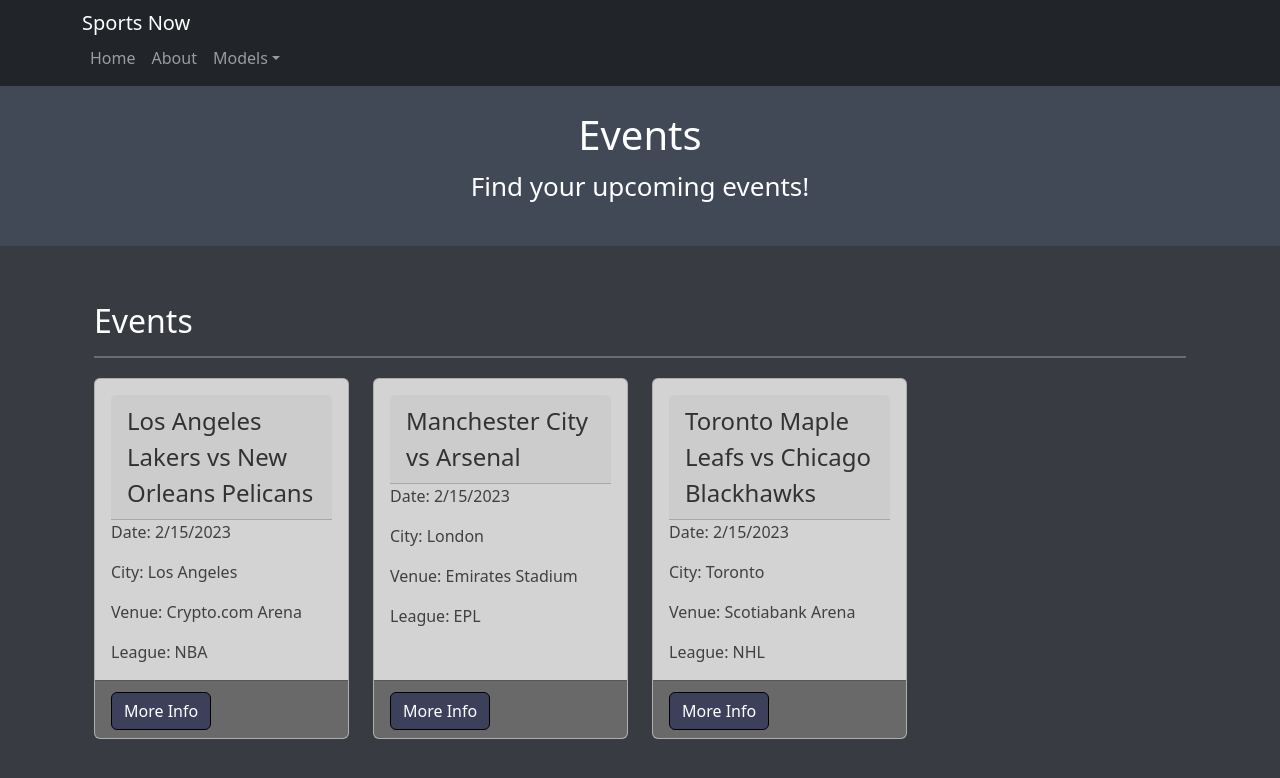
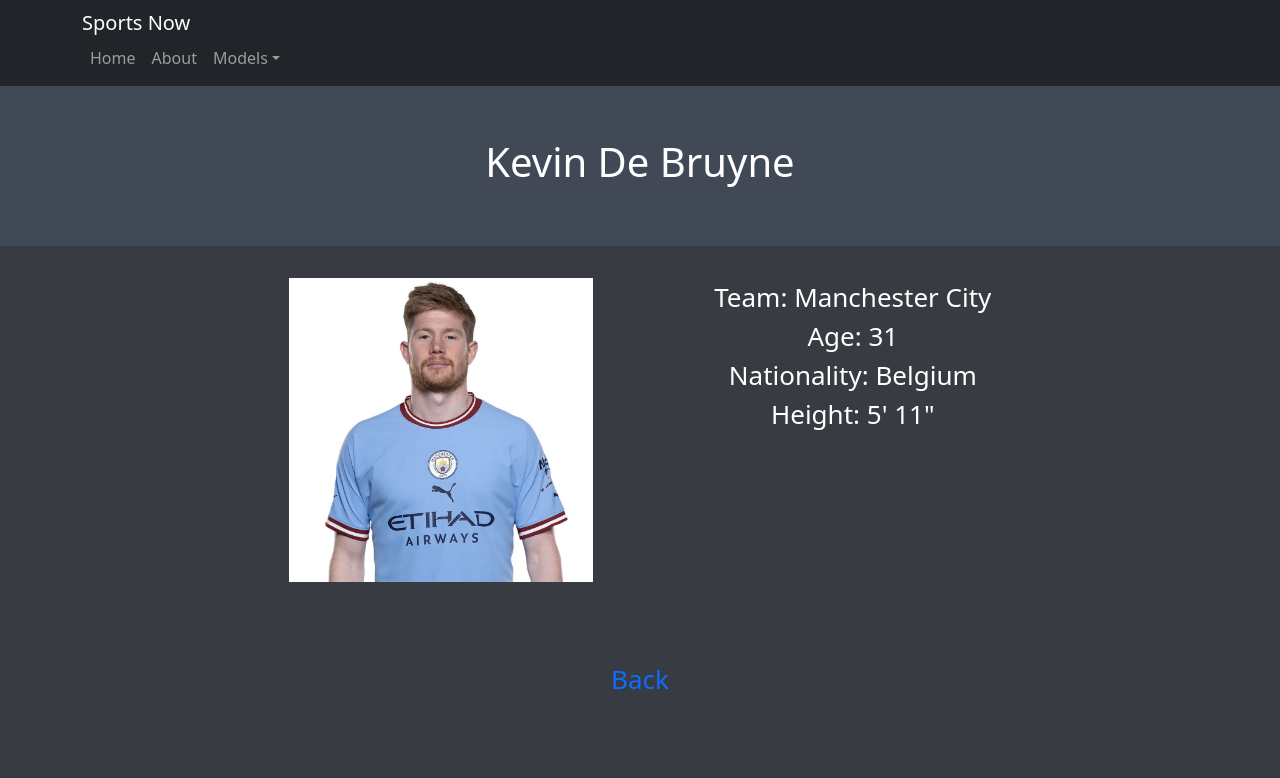
Before and after one commit to aknbln/sportsrightnow, a React (Create React App) app in the folder front-end/: page /players/2 in a window 1280 px wide. Shown: the top 778 px of the page. Built offline with nearby package versions, Linux system fonts and the light colour scheme.

Commit message:
added instance pages for players

```diff
--- a/front-end/src/App.js
+++ b/front-end/src/App.js
@@ -3,6 +3,9 @@
 import Home from './pages/Home'
 import About from './pages/About'
 import Players from './pages/Players'
+import Players1 from './pages/instances/Players1'
+import Players2 from './pages/instances/Players2'
+import Players3 from './pages/instances/Players3'
 import Teams from './pages/Teams'
 import Events from './pages/Events'
 import NotFound from './pages/NotFound'
@@ -61,9 +64,9 @@
           <Route path="/teams/2" element={<Events />}/>
           <Route path="/teams/3" element={<Events />}/>
 
-          <Route path="/players/1" element={<Events />}/>
-          <Route path="/players/2" element={<Events />}/>
-          <Route path="/players/3" element={<Events />}/>
+          <Route path="/players/1" element={<Players1 />}/>
+          <Route path="/players/2" element={<Players2 />}/>
+          <Route path="/players/3" element={<Players3 />}/>
 
           <Route path="/events/1" element={<Events />}/>
           <Route path="/events/2" element={<Events />}/>
--- /dev/null
+++ b/front-end/src/pages/instances/Players1.js
@@ -0,0 +1,31 @@
+import React from 'react'
+import Lebron from "../../assets/images/Lebron.jpg"
+import {Link} from 'react-router-dom'
+
+
+const Players1 = ({}) =>{
+    return (
+        <div className="App">
+            <header className="App-header">
+              <h1>Lebron James</h1>
+            </header>
+            <div className='App-body'>
+                <div style={{display: "flex", flexDirection: "row", justifyContent: "center"}}>
+                    <img src={Lebron} style={{float: 'left', width:'25%'}} alt="logo" />
+                    <div style={{width: "10%"}}/>
+                    <p style={{float: 'right'}}>
+                        Team: Los Angeles Lakers <br/>
+                        Age: 38 <br/>
+                        Nationality: USA <br/>
+                        Height: 6' 9"
+                    </p>
+                </div>
+              <br/>
+              <br/>
+              <Link to='/players'>Back</Link>
+            </div>
+          </div>
+    )
+}
+
+export default Players1
--- /dev/null
+++ b/front-end/src/pages/instances/Players2.js
@@ -0,0 +1,31 @@
+import React from 'react'
+import Kevin from "../../assets/images/Kevin.jpg"
+import {Link} from 'react-router-dom'
+
+
+const Players2 = ({}) =>{
+    return (
+        <div className="App">
+            <header className="App-header">
+              <h1>Kevin De Bruyne</h1>
+            </header>
+            <div className='App-body'>
+                <div style={{display: "flex", flexDirection: "row", justifyContent: "center"}}>
+                    <img src={Kevin} style={{float: 'left', width:'25%'}} alt="logo" />
+                    <div style={{width: "10%"}}/>
+                    <p style={{float: 'right'}}>
+                        Team: Manchester City <br/>
+                        Age: 31 <br/>
+                        Nationality: Belgium <br/>
+                        Height: 5' 11"
+                    </p>
+                </div>
+              <br/>
+              <br/>
+              <Link to='/players'>Back</Link>
+            </div>
+          </div>
+    )
+}
+
+export default Players2
--- /dev/null
+++ b/front-end/src/pages/instances/Players3.js
@@ -0,0 +1,31 @@
+import React from 'react'
+import Mitch from "../../assets/images/Mitch.jpg"
+import {Link} from 'react-router-dom'
+
+
+const Players3 = ({}) =>{
+    return (
+        <div className="App">
+            <header className="App-header">
+              <h1>Mitch Marner</h1>
+            </header>
+            <div className='App-body'>
+                <div style={{display: "flex", flexDirection: "row", justifyContent: "center"}}>
+                    <img src={Mitch} style={{float: 'left', width:'25%'}} alt="logo" />
+                    <div style={{width: "10%"}}/>
+                    <p style={{float: 'right'}}>
+                        Team: Toronto Maple Leafs <br/>
+                        Age: 25 <br/>
+                        Nationality: Canada <br/>
+                        Height: 6' 0"
+                    </p>
+                </div>
+              <br/>
+              <br/>
+              <Link to='/players'>Back</Link>
+            </div>
+          </div>
+    )
+}
+
+export default Players3
```
